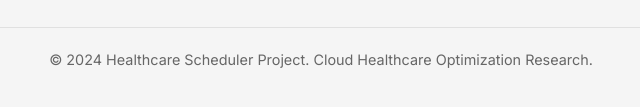
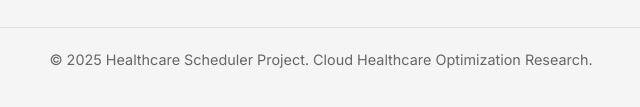
Before and after one commit to Ahmadiansyah-typ/healthcare-scheduler, a plain HTML site: page index.html in a window 1280 px wide. Shown: the part 4133-4240 px from the top of the page, 319-959 px from the left. Drawn offline with Linux system fonts and the light colour scheme.

```diff
--- a/index.html
+++ b/index.html
@@ -466,7 +466,7 @@
 
         <div class="footer-bottom">
           <p>
-            &copy; 2024 Healthcare Scheduler Project. Cloud Healthcare
+            &copy; 2025 Healthcare Scheduler Project. Cloud Healthcare
             Optimization Research.
           </p>
         </div>
```
